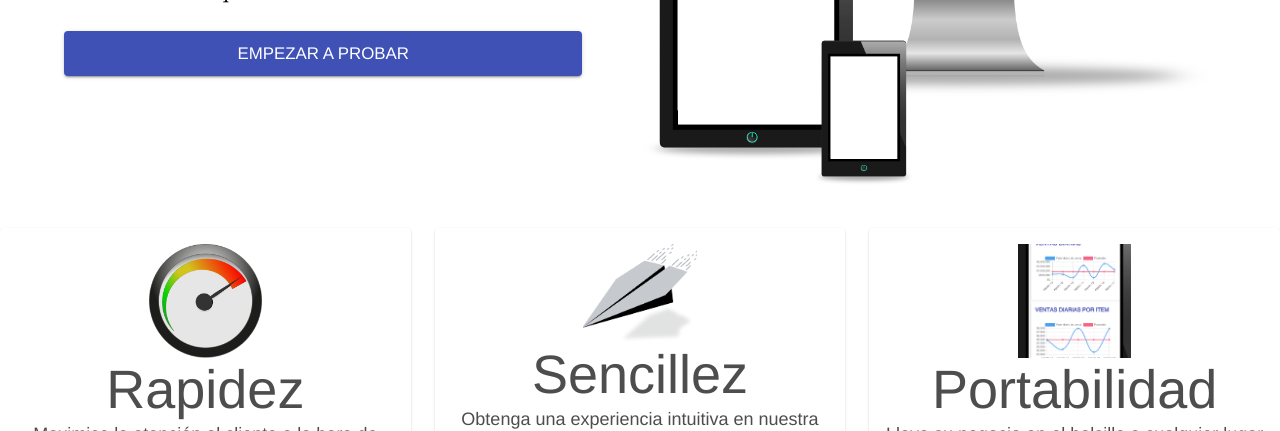
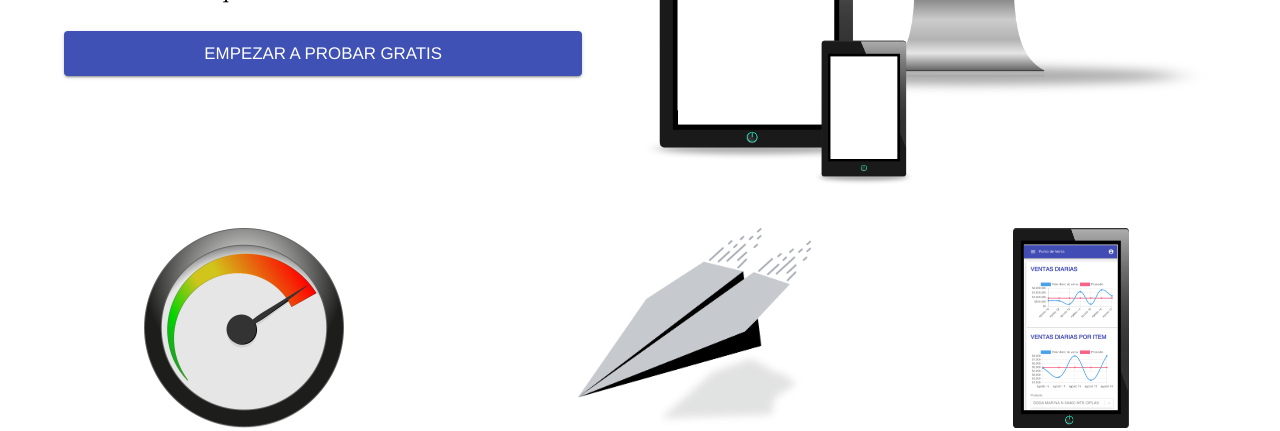
Before and after one commit to ErgySoftware/ergy-pos-website, a Gatsby site: page / in a window 1280 px wide. Shown: the part 456-887 px from the top of the page. Built offline with nearby package versions, Linux system fonts and the light colour scheme; Gatsby itself is replaced by a stand-in of ours; grey boxes are pictures that could not be loaded.

Commit message:
testing layout

```diff
--- a/src/pages/index.js
+++ b/src/pages/index.js
@@ -52,22 +52,22 @@ const IndexPage = () => {
     query {
       speedImage: file(relativePath: { eq: "speed.png" }) {
         childImageSharp {
-          fluid(maxWidth: 400, maxHeight: 400) {
-            ...GatsbyImageSharpFluid_noBase64
+          fixed(height: 200) {
+            ...GatsbyImageSharpFixed
           }
         }
       }
       easyImage: file(relativePath: { eq: "easy.png" }) {
         childImageSharp {
-          fluid(maxWidth: 460, maxHeight: 400) {
-            ...GatsbyImageSharpFluid_noBase64
+          fixed(height: 200) {
+            ...GatsbyImageSharpFixed
           }
         }
       }
       portableImage: file(relativePath: { eq: "tablet.png" }) {
         childImageSharp {
-          fluid(maxWidth: 400, maxHeight: 400) {
-            ...GatsbyImageSharpFluid_noBase64
+          fixed(height: 200) {
+            ...GatsbyImageSharpFixed
           }
         }
       }
@@ -85,7 +85,7 @@ const IndexPage = () => {
             actualizar.
           </p>
           <Button variant="contained" color="primary" size="large">
-            Empezar a probar
+            Empezar a probar gratis
           </Button>
         </div>
         <div className={classes.imageContainer}>
@@ -95,11 +95,9 @@ const IndexPage = () => {
       <section id="detalles">
         <Grid container spacing={3}>
           <Grid item xs={12} md={4}>
-            <Card>
-              <CardContent>
             <div style={{ width: "30%", margin: "0 auto" }}>
               <Img
-                    fluid={data.speedImage.childImageSharp.fluid}
+                fixed={data.speedImage.childImageSharp.fixed}
                 alt="Rapidez"
               />
             </div>
@@ -107,18 +105,14 @@ const IndexPage = () => {
               Rapidez
             </Typography>
             <Typography variant="body1" align="center">
-                  Maximice la atención al cliente a la hora de vender con
-                  nuestra interfaz rápida e intuitiva.
+              Maximice la atención al cliente a la hora de vender con nuestra
+              interfaz rápida e intuitiva.
             </Typography>
-              </CardContent>
-            </Card>
           </Grid>
           <Grid item xs={12} md={4}>
-            <Card>
-              <CardContent>
             <div style={{ width: "30%", margin: "0 auto" }}>
               <Img
-                    fluid={data.easyImage.childImageSharp.fluid}
+                fixed={data.easyImage.childImageSharp.fixed}
                 alt="Sencillez"
               />
             </div>
@@ -126,18 +120,14 @@ const IndexPage = () => {
               Sencillez
             </Typography>
             <Typography variant="body1" align="center">
-                  Obtenga una experiencia intuitiva en nuestra plataforma
-                  diseñada para ser usada sin complicaciones ni dificultades
+              Obtenga una experiencia intuitiva en nuestra plataforma diseñada
+              para ser usada sin complicaciones ni dificultades
             </Typography>
-              </CardContent>
-            </Card>
           </Grid>
           <Grid item xs={12} md={4}>
-            <Card>
-              <CardContent>
             <div style={{ width: "30%", margin: "0 auto" }}>
               <Img
-                    fluid={data.portableImage.childImageSharp.fluid}
+                fixed={data.portableImage.childImageSharp.fixed}
                 alt="Rapidez"
               />
             </div>
@@ -145,12 +135,10 @@ const IndexPage = () => {
               Portabilidad
             </Typography>
             <Typography variant="body1" align="center">
-                  Lleve su negocio en el bolsillo a cualquier lugar y en
-                  cualquier momento. No vuelva a perder una oportunidad de
-                  negocio por no tener la información a la mano.
+              Lleve su negocio en el bolsillo a cualquier lugar y en cualquier
+              momento. No vuelva a perder una oportunidad de negocio por no
+              tener la información a la mano.
             </Typography>
-              </CardContent>
-            </Card>
           </Grid>
         </Grid>
       </section>
```
Lines whose indentation alone changed are shown as unchanged.
